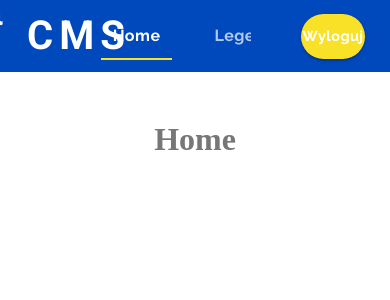
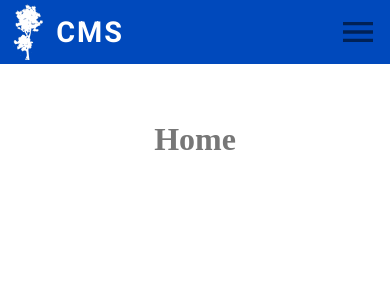
Before and after one commit to TomaszPietrzykowski/wcieniubrzoz-cms, a React (Create React App) app: page / in a window 390 px wide. Shown: the top 300 px of the page. Built offline with nearby package versions, Linux system fonts and the light colour scheme.

Commit message:
RWD implemented

```diff
--- a/package.json
+++ b/package.json
@@ -4,6 +4,7 @@
   "private": true,
   "dependencies": {
     "@material-ui/core": "^4.9.12",
+    "@material-ui/icons": "^4.9.1",
     "@material-ui/styles": "^4.9.10",
     "@testing-library/jest-dom": "^4.2.4",
     "@testing-library/react": "^9.5.0",
--- a/src/components/Header.js
+++ b/src/components/Header.js
@@ -6,7 +6,13 @@ import { makeStyles } from "@material-ui/styles"
 import Tabs from "@material-ui/core/Tabs"
 import Tab from "@material-ui/core/Tab"
 import Button from "@material-ui/core/Button"
+import SwipeableDrawer from "@material-ui/core/SwipeableDrawer"
+import MenuIcon from "@material-ui/icons/Menu"
+import useMediaQuery from "@material-ui/core/useMediaQuery"
+import { useTheme } from "@material-ui/core/styles"
 import { Link } from "react-router-dom"
+import IconButton from "@material-ui/core/IconButton"
+import List from "@material-ui/core/List"
 
 import logo from "../assets/logo.svg"
 
@@ -31,10 +37,32 @@ const useStyles = makeStyles((theme) => ({
     height: "4.5rem",
     marginLeft: "1.5rem",
     marginRight: "1.5rem",
+    [theme.breakpoints.down("sm")]: {
+      height: "4rem",
+      marginLeft: "1rem",
+      marginRight: "1rem",
+    },
+    [theme.breakpoints.down("xs")]: {
+      height: "3.5rem",
+      marginLeft: "0.8rem",
+      marginRight: "0.8rem",
+    },
   },
   logotext: {
     ...theme.typography.logotext,
     color: "white",
+    fontFamily: "Roboto",
+    fontSize: "2.5rem",
+    fontWeight: 700,
+    letterSpacing: 6,
+    [theme.breakpoints.down("sm")]: {
+      fontSize: "2rem",
+      letterSpacing: 4,
+    },
+    [theme.breakpoints.down("xs")]: {
+      fontSize: "1.8rem",
+      letterSpacing: 2,
+    },
   },
   logoContainer: {
     padding: 0,
@@ -56,14 +84,29 @@ const useStyles = makeStyles((theme) => ({
     marginLeft: "50px",
     marginRight: "25px",
   },
+  iconButtonContainer: {
+    marginLeft: "auto",
+    "&:hover": {
+      backgroundColor: "transparent",
+    },
+  },
+  menuIcon: {
+    height: "40px",
+    width: "40px",
+  },
 }))
 
 const Header = (props) => {
   const classes = useStyles()
+  const theme = useTheme()
+  const matches = useMediaQuery(theme.breakpoints.down("sm"))
+  const iOS = process.browser && /iPad|iPhone|iPod/.test(navigator.userAgent)
+
+  const [openDrawer, setOpenDrawer] = useState(false)
   const [value, setValue] = useState(0)
 
-  const handleChange = (e, value) => {
-    setValue(value)
+  const handleChange = (e, newValue) => {
+    setValue(newValue)
   }
 
   const resetTab = () => {
@@ -84,33 +127,15 @@ const Header = (props) => {
     }
   }, [value])
 
-  return (
+  const tabs = (
     <React.Fragment>
-      <ElevationScroll>
-        <AppBar position="fixed" color="primary">
-          <ToolBar disableGutters>
-            <Button
-              onClick={resetTab}
-              component={Link}
-              to="/"
-              className={classes.logoContainer}
-              disableRipple
-            >
-              <img className={classes.logo} src={logo} alt="C M S logo" />
-              <div className={classes.logotext}>CMS</div>
-            </Button>
       <Tabs
         value={value}
         onChange={handleChange}
         className={classes.tabContainer}
         indicatorColor="secondary"
       >
-              <Tab
-                className={classes.tab}
-                label="Home"
-                component={Link}
-                to="/"
-              />
+        <Tab className={classes.tab} label="Home" component={Link} to="/" />
         <Tab
           className={classes.tab}
           label="Legendy"
@@ -140,6 +165,46 @@ const Header = (props) => {
       >
         Wyloguj
       </Button>
+    </React.Fragment>
+  )
+
+  const drawer = (
+    <React.Fragment>
+      <SwipeableDrawer
+        disableBackdropTransition={!iOS}
+        disableDiscovery={iOS}
+        open={openDrawer}
+        onClose={() => setOpenDrawer(false)}
+        onOpen={() => setOpenDrawer(true)}
+      >
+        Example drawer
+      </SwipeableDrawer>
+      <IconButton
+        className={classes.iconButtonContainer}
+        onClick={() => setOpenDrawer(!openDrawer)}
+        disableRipple
+      >
+        <MenuIcon className={classes.menuIcon} />
+      </IconButton>
+    </React.Fragment>
+  )
+
+  return (
+    <React.Fragment>
+      <ElevationScroll>
+        <AppBar position="fixed" color="primary">
+          <ToolBar disableGutters>
+            <Button
+              onClick={resetTab}
+              component={Link}
+              to="/"
+              className={classes.logoContainer}
+              disableRipple
+            >
+              <img className={classes.logo} src={logo} alt="C M S logo" />
+              <div className={classes.logotext}>CMS</div>
+            </Button>
+            {matches ? drawer : tabs}
           </ToolBar>
         </AppBar>
       </ElevationScroll>
--- a/src/components/Theme.js
+++ b/src/components/Theme.js
@@ -16,12 +16,7 @@ const theme = createMuiTheme({
     },
   },
   typography: {
-    logotext: {
-      fontSize: "2.5rem",
-      fontFamily: "Roboto",
-      fontWeight: 700,
-      letterSpacing: 6,
-    },
+    logotext: {},
     tab: {
       fontFamily: "Raleway",
       textTransform: "none",
--- a/src/context/AuthContext.js
+++ b/src/context/AuthContext.js
@@ -5,7 +5,10 @@ export const AuthContext = createContext()
 class AuthContexProvider extends Component {
   state = {
     isLoggedIn: true,
-    loggedInUser: {},
+    loggedInUser: {
+      login: "dan23",
+      password: "marmaris14",
+    },
   }
   logIn = () => {
     this.setState({ isLoggedIn: true })
@@ -13,10 +16,18 @@ class AuthContexProvider extends Component {
   logOut = () => {
     this.setState({ isLoggedIn: false })
   }
+  setUser = (user) => {
+    this.setState({ loggedInUser: user })
+  }
   render() {
     return (
       <AuthContext.Provider
-        value={{ ...this.state, logIn: this.logIn, logOut: this.logOut }}
+        value={{
+          ...this.state,
+          logIn: this.logIn,
+          logOut: this.logOut,
+          setUser: this.setUser,
+        }}
       >
         {this.props.children}
       </AuthContext.Provider>
```
Also changed, not shown: 1 other file (tests, documents, lock files or other folders). Lines whose indentation alone changed are shown as unchanged.
